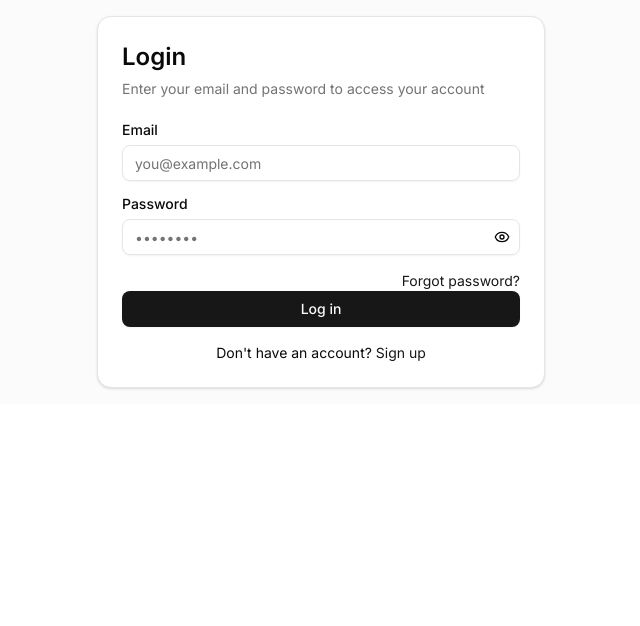
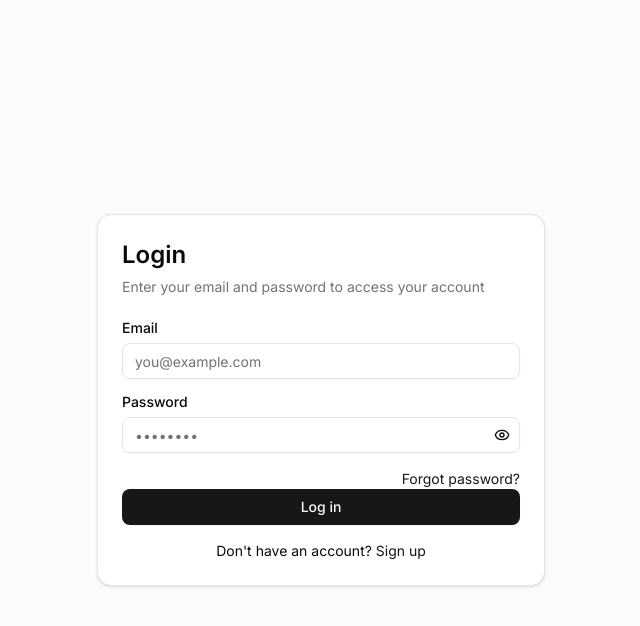
Before and after one commit to CaptainCrouton89/Jupiter, a Next.js app: page /login in a window 1280 px wide. Shown: the top 626 px of the page, without its empty margins (319-959 px from the left). Built offline with nearby package versions, Linux system fonts and the light colour scheme; no server answers.

Commit message:
fix: adjust login page layout for better user experience
- Updated the login page to ensure the container takes the full screen height for improved visibility and user interaction.

```diff
--- a/app/login/page.tsx
+++ b/app/login/page.tsx
@@ -27,7 +27,7 @@ export default function LoginPage() {
   );
 
   return (
-    <div className="flex items-center justify-center min-h-0 p-4 bg-muted/40">
+    <div className="flex items-center justify-center min-h-screen p-4 bg-muted/40">
       {isLoginView ? (
         <LoginForm
           onSuccess={handleAuthSuccess}
```
